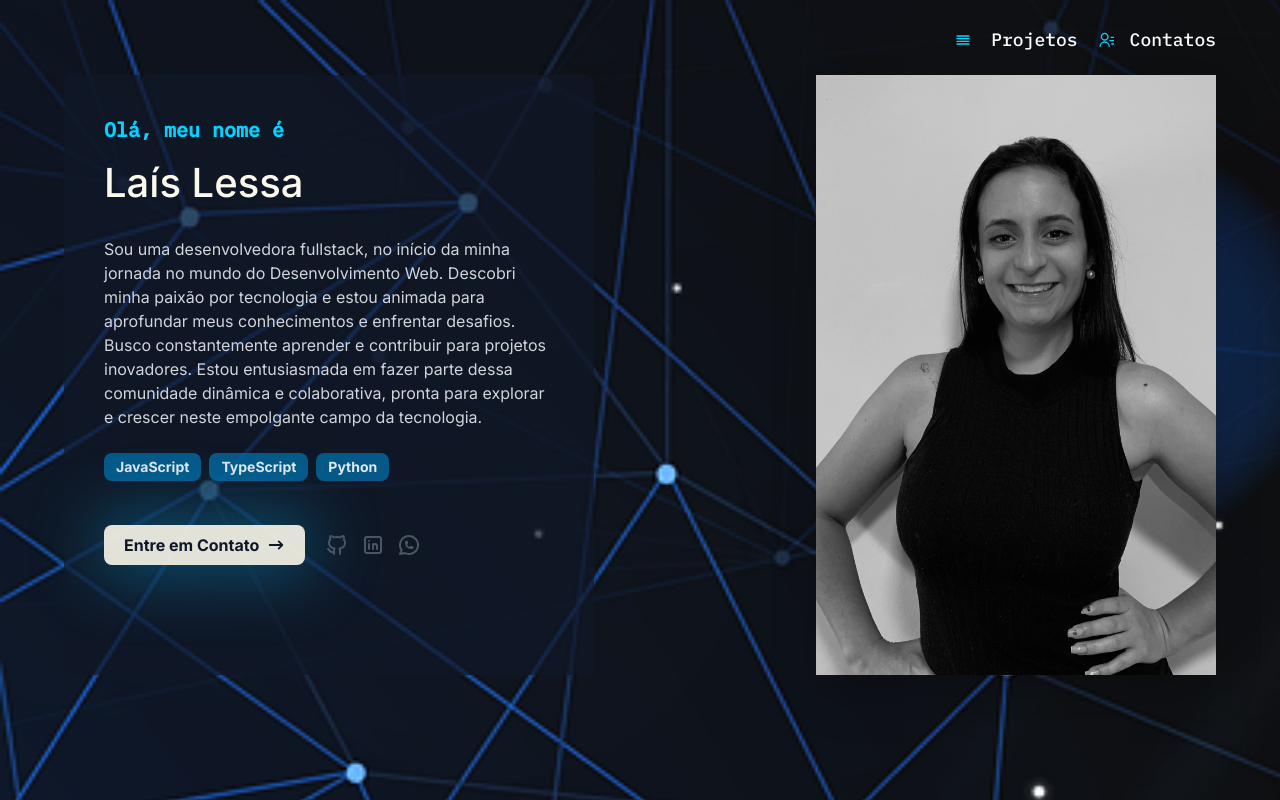
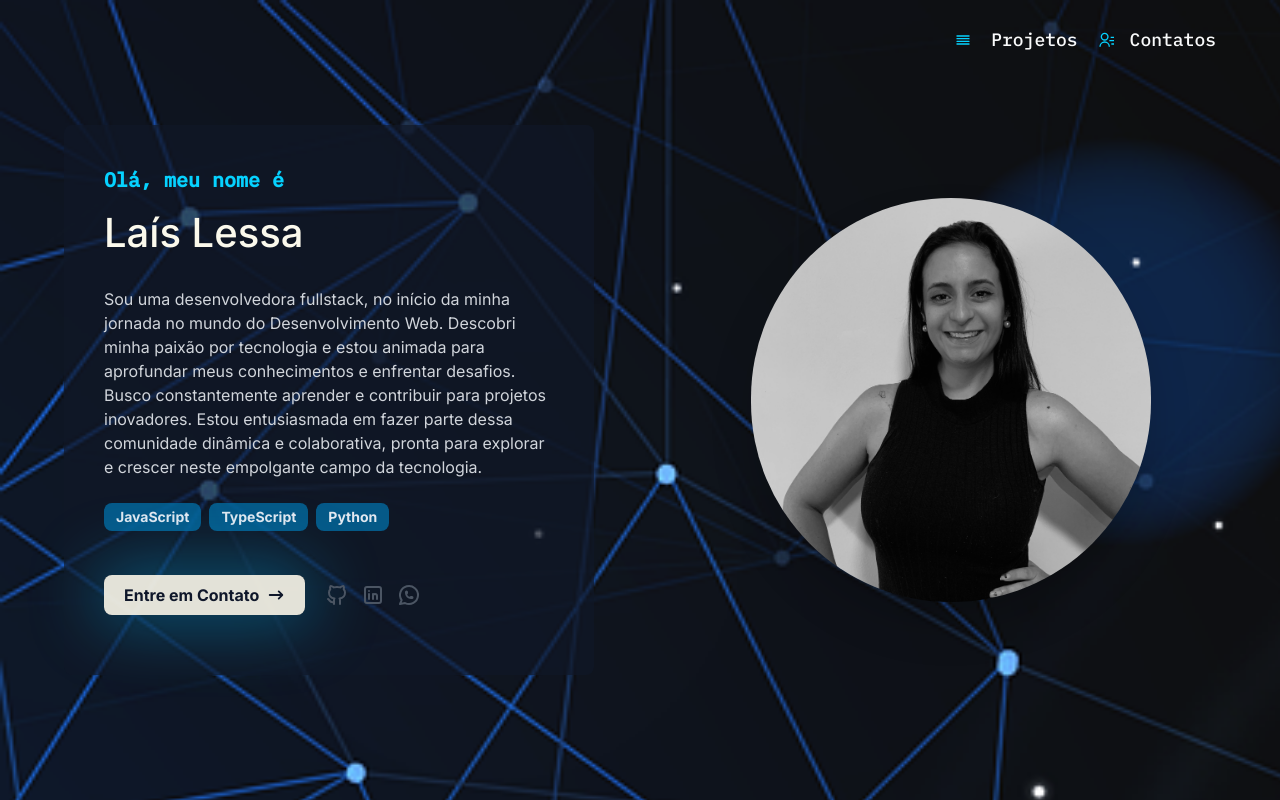
Before and after one commit to Lais-Lessa/Portfolio, a Next.js app: page / in a window 1280 px wide. Shown: the top 800 px of the page. Built offline with nearby package versions, Linux system fonts and the light colour scheme; what tailwindcss-gradients would draw is missing.

Commit message:
fix:Projeto Final: alteração da foto

```diff
--- a/src/app/pages/hero-section/index.tsx
+++ b/src/app/pages/hero-section/index.tsx
@@ -81,10 +81,11 @@ export const HeroSection = () => {
                     whileInView={{ opacity: 1, y: 0, scale: 1 }}
                     exit={{ opacity: 0, y: 200, scale: 0.5 }}
                     transition={{ duration: 0.5 }}
+                    className="origin-center grid place-items-center w-full h-full lg:max-w-[530px]"
                 >
-                    <Image className="w-[400px] h-[400px] lg:w[600px] lg:h-[600px] mb-6 lg:mb-0 shadow-2xl object-cover  "
-                        width={600}
-                        height={600}
+                    <Image className="rounded-full w-[400px] h-[400px] lg:w[420px] lg:h-[404px] mb-6 lg:mb-0 shadow-2xl object-cover"
+                        width={428}
+                        height={404}
                         src={"/images/lais.JPG"}
                         alt="Foto de Laís Lessa"
                     />
```
